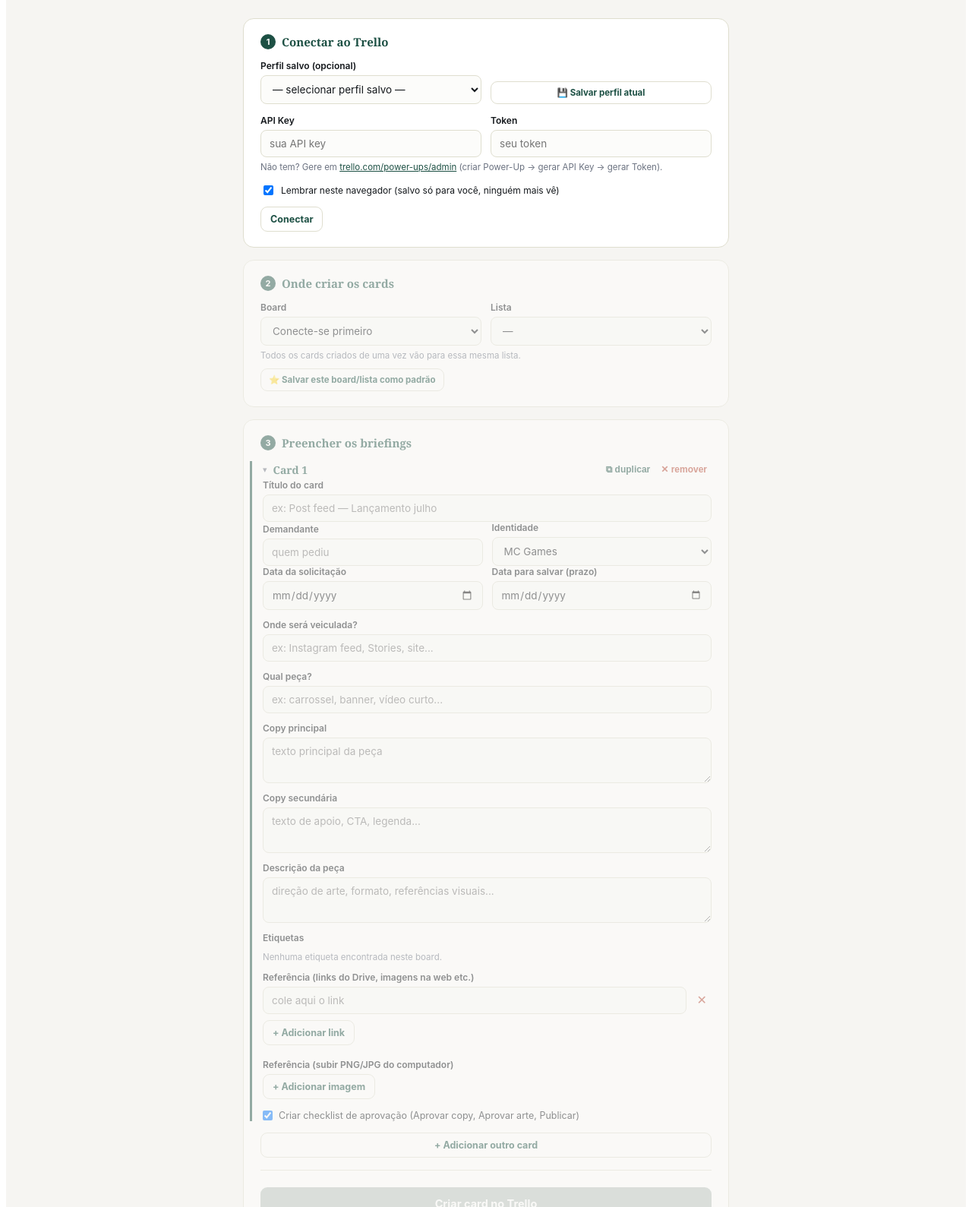
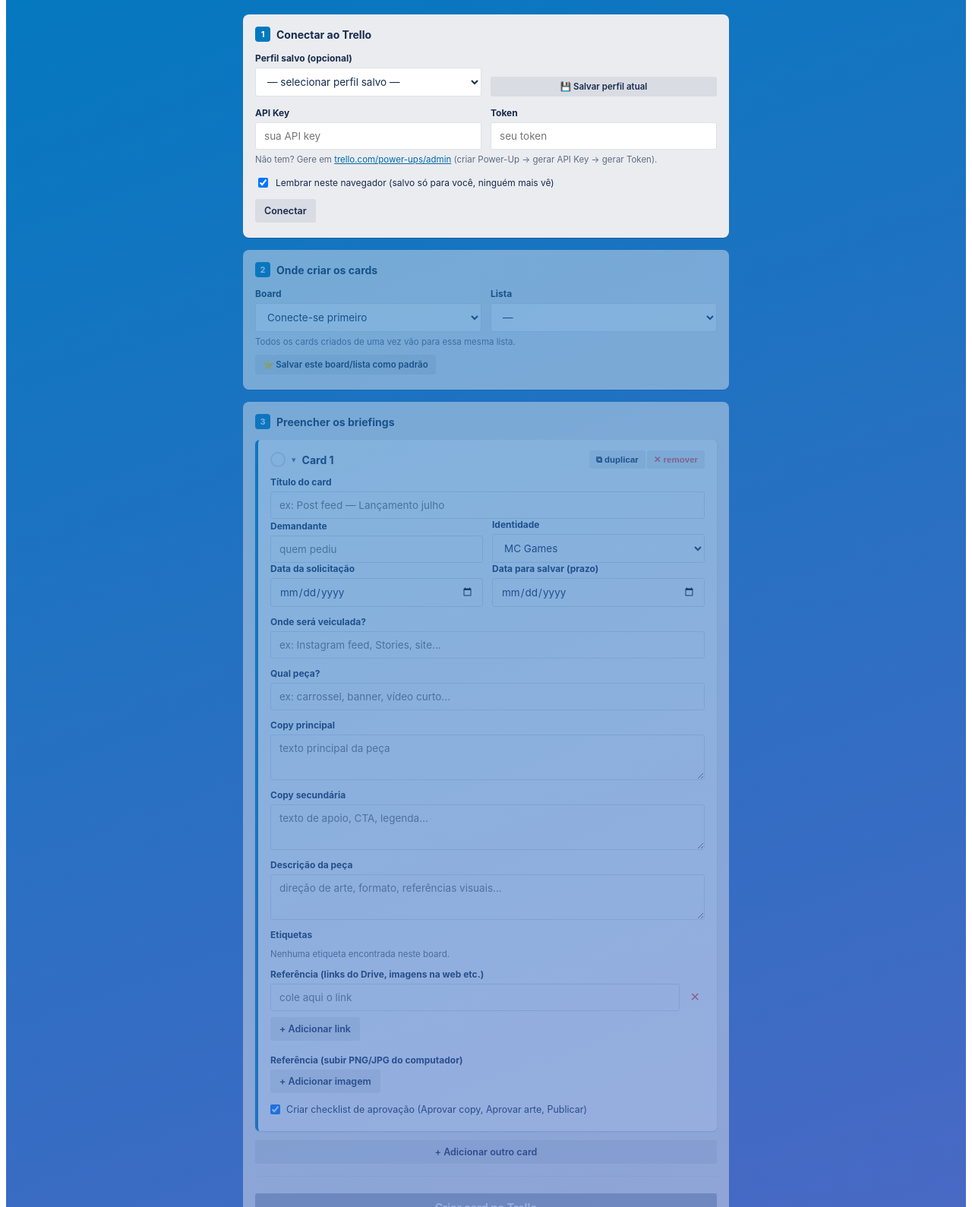
Before and after one commit to Devopsjjoao/briefing-trello, a plain HTML site: page index.html in a window 1280 px wide. Shown: the part 122-1711 px from the top of the page at 76% size. Drawn offline with Linux system fonts and the light colour scheme.

Commit message:
Visual estilo Trello (cores, tipografia, chips, cards)

```diff
--- a/index.html
+++ b/index.html
@@ -1,55 +1,60 @@
 <style>
   :root{
-    --ink:#14181c;
-    --paper:#f6f5f2;
-    --panel:#ffffff;
-    --line:#dfdecf;
-    --signal:#2a6f5e;
-    --signal-dark:#1d5044;
-    --amber:#e0a53c;
-    --playbet:#3b5bdb;
-    --muted:#6b7280;
-    --danger:#b5432f;
-    --font-display: 'Fraunces', Georgia, serif;
-    --font-body: 'Inter', -apple-system, sans-serif;
+    --ink:#172b4d;
+    --muted:#5e6c84;
+    --page-bg-a:#0079BF;
+    --page-bg-b:#5067C5;
+    --panel:#ebecf0;
+    --card:#ffffff;
+    --line:#dfe1e6;
+    --blue:#0079BF;
+    --blue-dark:#026aa7;
+    --green:#61bd4f;
+    --purple:#6a4c93;
+    --danger:#eb5a46;
+    --pill-bg:rgba(9,30,66,.08);
+    --pill-bg-hover:rgba(9,30,66,.16);
+    --font-body: -apple-system, "Segoe UI", Roboto, Helvetica, Arial, sans-serif;
   }
   *{box-sizing:border-box;}
   .briefing-app{
     font-family:var(--font-body);
-    background:var(--paper);
     color:var(--ink);
-    padding:28px 20px 60px;
+    padding:32px 20px 60px;
     min-height:100%;
+    background:linear-gradient(160deg, var(--page-bg-a), var(--page-bg-b));
   }
   .briefing-app .wrap{max-width:640px;margin:0 auto;}
   .briefing-app .eyebrow{
-    font-size:11px;letter-spacing:.14em;text-transform:uppercase;
-    color:var(--signal-dark);font-weight:700;margin-bottom:6px;
+    font-size:11px;letter-spacing:.08em;text-transform:uppercase;
+    color:rgba(255,255,255,.85);font-weight:700;margin-bottom:8px;
     display:flex;align-items:center;gap:8px;
   }
   .briefing-app .eyebrow::before{
-    content:"";width:7px;height:7px;border-radius:50%;background:var(--signal);display:inline-block;
+    content:"";width:8px;height:8px;border-radius:2px;background:#fff;display:inline-block;
   }
   .briefing-app h1{
-    font-family:var(--font-display);
-    font-size:32px;font-weight:600;margin:0 0 4px;letter-spacing:-.01em;
+    font-family:var(--font-body);
+    font-size:28px;font-weight:800;margin:0 0 4px;letter-spacing:-.01em;
+    color:#fff;
   }
-  .briefing-app .sub{color:var(--muted);font-size:14px;margin-bottom:26px;}
+  .briefing-app .sub{color:rgba(255,255,255,.85);font-size:14px;margin-bottom:24px;}
 
   .briefing-app .panel{
-    background:var(--panel);border:1px solid var(--line);border-radius:14px;
-    padding:20px 22px;margin-bottom:16px;
+    background:var(--panel);border:none;border-radius:8px;
+    padding:16px 16px 20px;margin-bottom:16px;
+    box-shadow:0 1px 0 rgba(9,30,66,.25);
   }
   .briefing-app .panel h2{
-    font-family:var(--font-display);font-size:15px;font-weight:600;margin:0 0 14px;
-    display:flex;align-items:center;gap:8px;color:var(--signal-dark);
+    font-family:var(--font-body);font-size:14px;font-weight:700;margin:0 0 14px;
+    display:flex;align-items:center;gap:8px;color:var(--ink);
   }
   .briefing-app .panel h2 .num{
-    width:20px;height:20px;border-radius:50%;background:var(--signal-dark);color:#fff;
+    width:20px;height:20px;border-radius:4px;background:var(--blue);color:#fff;
     font-size:11px;display:flex;align-items:center;justify-content:center;font-family:var(--font-body);font-weight:700;
   }
   .briefing-app label{
-    display:block;font-size:12px;font-weight:600;color:var(--ink);margin:12px 0 5px;
+    display:block;font-size:12px;font-weight:700;color:var(--ink);margin:12px 0 5px;
   }
   .briefing-app label:first-of-type{margin-top:0;}
   .briefing-app input[type=text],
@@ -57,17 +62,18 @@
   .briefing-app input[type=date],
   .briefing-app select,
   .briefing-app textarea{
-    width:100%;padding:9px 11px;border:1px solid var(--line);border-radius:8px;
-    font-family:var(--font-body);font-size:13.5px;background:#fcfcfa;color:var(--ink);
-    outline:none;transition:border-color .15s;
+    width:100%;padding:9px 11px;border:1px solid var(--line);border-radius:3px;
+    font-family:var(--font-body);font-size:13.5px;background:var(--card);color:var(--ink);
+    outline:none;transition:box-shadow .15s;
+    box-shadow:inset 0 0 0 0 var(--blue);
   }
   .briefing-app input:focus,.briefing-app select:focus,.briefing-app textarea:focus{
-    border-color:var(--signal);background:#fff;
+    border-color:var(--blue);box-shadow:0 0 0 1px var(--blue);
   }
   .briefing-app textarea{resize:vertical;min-height:60px;}
   .briefing-app .row2{display:grid;grid-template-columns:1fr 1fr;gap:12px;align-items:end;}
   .briefing-app .hint{font-size:11.5px;color:var(--muted);margin-top:6px;}
-  .briefing-app .hint a{color:var(--signal-dark);}
+  .briefing-app .hint a{color:var(--blue-dark);}
 
   .briefing-app .remember{
     display:flex;align-items:center;gap:7px;margin-top:14px;font-size:12px;color:var(--muted);
@@ -75,90 +81,97 @@
   .briefing-app .remember input{width:auto;}
 
   .briefing-app .btn{
-    appearance:none;border:none;cursor:pointer;font-family:var(--font-body);font-weight:700;
-    font-size:13.5px;border-radius:9px;padding:11px 18px;transition:transform .1s, background .15s;
+    appearance:none;border:none;cursor:pointer;font-family:var(--font-body);font-weight:600;
+    font-size:13.5px;border-radius:3px;padding:9px 14px;transition:background .12s;
   }
-  .briefing-app .btn:active{transform:scale(.98);}
-  .briefing-app .btn-primary{background:var(--signal-dark);color:#fff;width:100%;font-size:14.5px;padding:13px;margin-top:6px;}
-  .briefing-app .btn-primary:hover{background:var(--signal);}
-  .briefing-app .btn-primary:disabled{background:#b9c4bf;cursor:not-allowed;}
-  .briefing-app .btn-ghost{background:transparent;color:var(--signal-dark);border:1px solid var(--line);padding:8px 12px;font-size:12.5px;}
-  .briefing-app .btn-ghost:hover{border-color:var(--signal);}
-  .briefing-app .btn-small{padding:7px 10px;font-size:11.5px;}
+  .briefing-app .btn:active{transform:translateY(1px);}
+  .briefing-app .btn-primary{background:var(--blue);color:#fff;width:100%;font-size:14.5px;font-weight:700;padding:10px;margin-top:6px;}
+  .briefing-app .btn-primary:hover{background:var(--blue-dark);}
+  .briefing-app .btn-primary:disabled{background:#a5adba;cursor:not-allowed;}
+  .briefing-app .btn-ghost{background:var(--pill-bg);color:var(--ink);border:none;padding:8px 12px;font-size:12.5px;}
+  .briefing-app .btn-ghost:hover{background:var(--pill-bg-hover);}
+  .briefing-app .btn-small{padding:6px 10px;font-size:11.5px;}
 
   .briefing-app .status{
-    margin-top:14px;padding:12px 14px;border-radius:9px;font-size:13px;display:none;
+    margin-top:14px;padding:10px 13px;border-radius:3px;font-size:13px;display:none;
   }
   .briefing-app .status.show{display:block;}
-  .briefing-app .status.ok{background:#e7f2ed;color:var(--signal-dark);border:1px solid #bcd9cd;}
-  .briefing-app .status.err{background:#fbeae6;color:var(--danger);border:1px solid #f0c4b9;}
+  .briefing-app .status.ok{background:#e3fcef;color:#216e4e;border:1px solid #baf3db;}
+  .briefing-app .status.err{background:#ffebe6;color:#ae2a19;border:1px solid #ffbdad;}
   .briefing-app .status a{color:inherit;font-weight:700;}
 
   .briefing-app .locked{opacity:.45;pointer-events:none;}
   .briefing-app .divider{height:1px;background:var(--line);margin:16px 0;}
   .briefing-app .badge{
-    font-size:10.5px;background:#eef2ee;color:var(--signal-dark);padding:2px 8px;border-radius:20px;font-weight:700;letter-spacing:.02em;
+    font-size:10.5px;background:#e3fcef;color:#216e4e;padding:2px 8px;border-radius:10px;font-weight:700;letter-spacing:.02em;
   }
   .briefing-app .item-row{
     display:flex;align-items:center;gap:8px;margin-bottom:8px;
   }
   .briefing-app .item-row input[type=text]{flex:1;}
   .briefing-app .item-row .chip{
-    flex:1;display:flex;align-items:center;gap:8px;background:#fcfcfa;border:1px solid var(--line);
-    border-radius:8px;padding:8px 11px;font-size:13px;color:var(--ink);
+    flex:1;display:flex;align-items:center;gap:8px;background:var(--card);border:1px solid var(--line);
+    border-radius:3px;padding:8px 11px;font-size:13px;color:var(--ink);
   }
   .briefing-app .item-row .chip img{
-    width:28px;height:28px;object-fit:cover;border-radius:5px;flex-shrink:0;
+    width:28px;height:28px;object-fit:cover;border-radius:3px;flex-shrink:0;
   }
   .briefing-app .remove-x{
     background:none;border:none;cursor:pointer;color:var(--danger);font-size:16px;line-height:1;
     padding:4px 6px;flex-shrink:0;
   }
   .briefing-app .briefing-block{
-    border-top:1px dashed var(--line);
-    padding-top:16px;margin-top:16px;
-    border-left:3px solid var(--line);
-    padding-left:14px;
-    margin-left:-14px;
-    transition:border-color .2s;
+    background:var(--card);
+    border-radius:6px;
+    padding:14px 16px 16px;
+    margin-top:12px;
+    border-left:4px solid var(--blue);
+    box-shadow:0 1px 2px rgba(9,30,66,.15);
   }
-  .briefing-app .briefing-block:first-child{border-top:none;padding-top:0;margin-top:0;}
-  .briefing-app .briefing-block.identity-mcgames{border-left-color:var(--signal-dark);}
-  .briefing-app .briefing-block.identity-playbet{border-left-color:var(--playbet);}
+  .briefing-app .briefing-block:first-child{margin-top:0;}
+  .briefing-app .briefing-block.identity-mcgames{border-left-color:var(--blue);}
+  .briefing-app .briefing-block.identity-playbet{border-left-color:var(--purple);}
   .briefing-app .block-header{
     display:flex;justify-content:space-between;align-items:center;margin-bottom:2px;
     cursor:pointer;user-select:none;gap:8px;
   }
   .briefing-app .block-header-left{display:flex;align-items:center;gap:8px;min-width:0;overflow:hidden;}
+  .briefing-app .block-header-left::before{
+    content:"";width:16px;height:16px;border-radius:50%;border:2px solid var(--line);flex-shrink:0;
+  }
   .briefing-app .block-chevron{
     font-size:11px;color:var(--muted);transition:transform .15s;flex-shrink:0;
   }
   .briefing-app .briefing-block.collapsed .block-chevron{transform:rotate(-90deg);}
   .briefing-app .block-title{
-    font-family:var(--font-display);font-weight:600;font-size:14px;color:var(--signal-dark);flex-shrink:0;
+    font-family:var(--font-body);font-weight:700;font-size:14px;color:var(--ink);flex-shrink:0;
   }
   .briefing-app .block-summary{
     font-size:12px;color:var(--muted);overflow:hidden;text-overflow:ellipsis;white-space:nowrap;
   }
-  .briefing-app .block-body{display:block;}
+  .briefing-app .block-body{display:block;padding-top:8px;}
   .briefing-app .briefing-block.collapsed .block-body{display:none;}
   .briefing-app .block-actions{display:flex;gap:2px;flex-shrink:0;}
   .briefing-app .dup-block-btn{
-    background:none;border:none;color:var(--signal-dark);font-size:12px;cursor:pointer;font-weight:700;
-    padding:4px 6px;flex-shrink:0;white-space:nowrap;
+    background:var(--pill-bg);border:none;color:var(--ink);font-size:11.5px;cursor:pointer;font-weight:600;
+    padding:5px 9px;border-radius:3px;flex-shrink:0;white-space:nowrap;
   }
+  .briefing-app .dup-block-btn:hover{background:var(--pill-bg-hover);}
   .briefing-app .remove-block-x{
-    background:none;border:none;color:var(--danger);font-size:12px;cursor:pointer;font-weight:700;
-    padding:4px 6px;flex-shrink:0;white-space:nowrap;
+    background:var(--pill-bg);border:none;color:var(--danger);font-size:11.5px;cursor:pointer;font-weight:600;
+    padding:5px 9px;border-radius:3px;flex-shrink:0;white-space:nowrap;
   }
-  .briefing-app #btnAddBlock{margin-top:10px;width:100%;}
+  .briefing-app .remove-block-x:hover{background:var(--pill-bg-hover);}
+  .briefing-app #btnAddBlock{margin-top:12px;width:100%;text-align:center;}
 
   .briefing-app .label-chip{
-    display:inline-flex;align-items:center;gap:6px;background:#fcfcfa;border:1px solid var(--line);
-    border-radius:20px;padding:4px 10px 4px 8px;font-size:12px;cursor:pointer;margin:0 6px 6px 0;
+    display:inline-flex;align-items:center;gap:0;height:22px;border-radius:3px;
+    font-size:12px;font-weight:700;cursor:pointer;margin:0 6px 6px 0;overflow:hidden;
+    border:2px solid transparent;background:#dcdfe4;color:#44546f;padding:0 8px;
   }
-  .briefing-app .label-chip input{width:auto;margin:0;}
-  .briefing-app .label-chip .dot{width:9px;height:9px;border-radius:50%;display:inline-block;flex-shrink:0;}
+  .briefing-app .label-chip input{display:none;}
+  .briefing-app .label-chip .dot{display:none;}
+  .briefing-app .label-chip.selected{color:#fff;}
   .briefing-app .labelList{display:flex;flex-wrap:wrap;margin:4px 0 4px;}
 
   .briefing-app .checkbox-row{
@@ -170,7 +183,7 @@
     font-size:13px;padding:7px 0;border-bottom:1px solid var(--line);display:flex;justify-content:space-between;gap:10px;
   }
   .briefing-app .history-item:last-child{border-bottom:none;}
-  .briefing-app .history-item a{color:var(--signal-dark);font-weight:600;}
+  .briefing-app .history-item a{color:var(--blue-dark);font-weight:600;}
   .briefing-app .hist-date{color:var(--muted);font-size:11px;white-space:nowrap;flex-shrink:0;}
 </style>
 
@@ -399,12 +412,29 @@
     box.innerHTML = '';
     boardLabels.forEach(lb => {
       const wrap = document.createElement('label');
+      const color = trelloColor(lb.color);
       wrap.className = 'label-chip';
-      wrap.innerHTML = `<input type="checkbox" value="${lb.id}"><span class="dot" style="background:${trelloColor(lb.color)}"></span><span>${lb.name || lb.color || 'sem nome'}</span>`;
+      wrap.innerHTML = `<input type="checkbox" value="${lb.id}"><span>${lb.name || lb.color || 'sem nome'}</span>`;
       const cb = wrap.querySelector('input');
       cb.checked = blockData.selectedLabelIds.has(lb.id);
+
+      function paint(){
+        if(cb.checked){
+          wrap.classList.add('selected');
+          wrap.style.background = color;
+          wrap.style.borderColor = color;
+        } else {
+          wrap.classList.remove('selected');
+          wrap.style.background = color + '33';
+          wrap.style.borderColor = 'transparent';
+          wrap.style.color = '#172b4d';
+        }
+      }
+      paint();
+
       cb.addEventListener('change', () => {
         if(cb.checked) blockData.selectedLabelIds.add(lb.id); else blockData.selectedLabelIds.delete(lb.id);
+        paint();
       });
       box.appendChild(wrap);
     });
```
